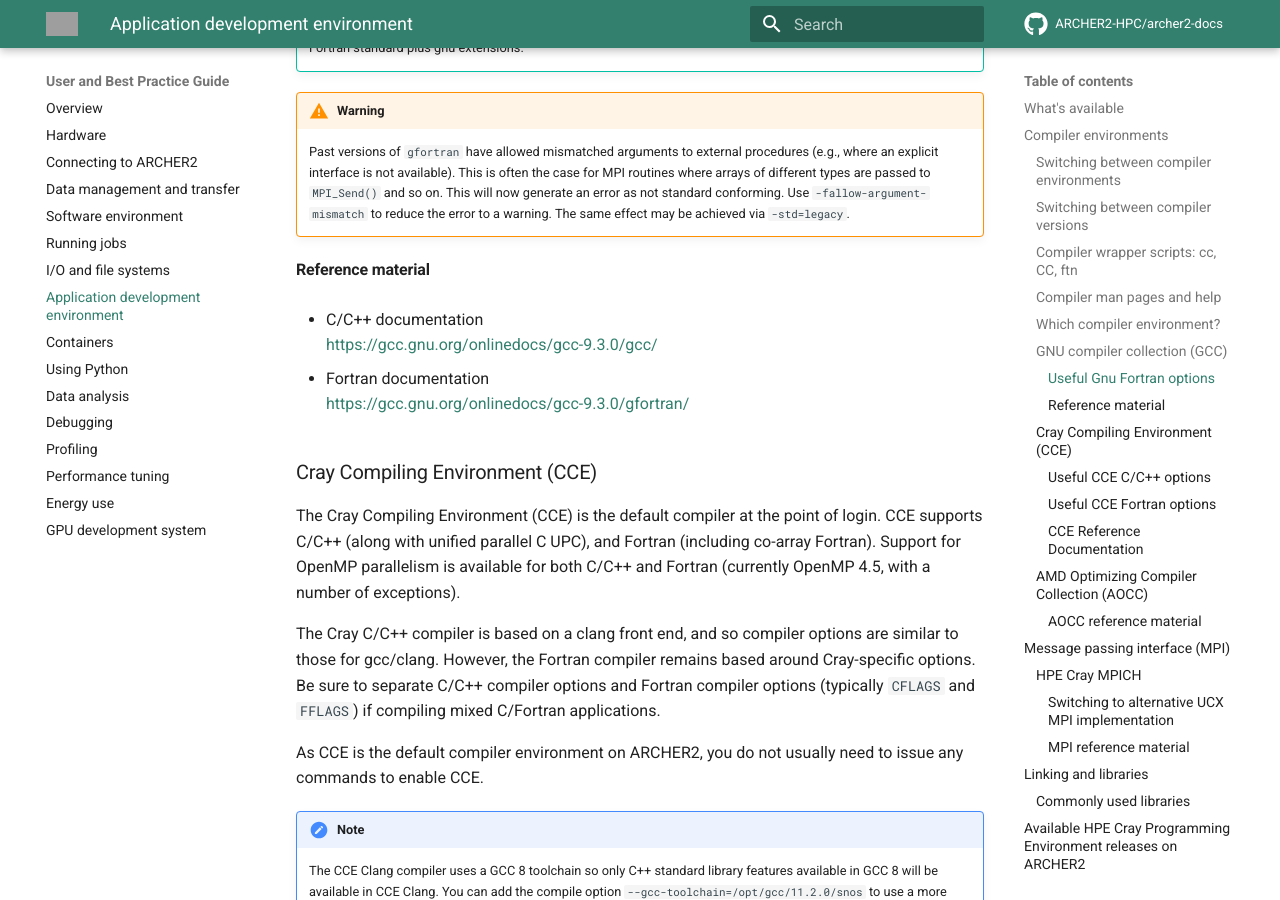
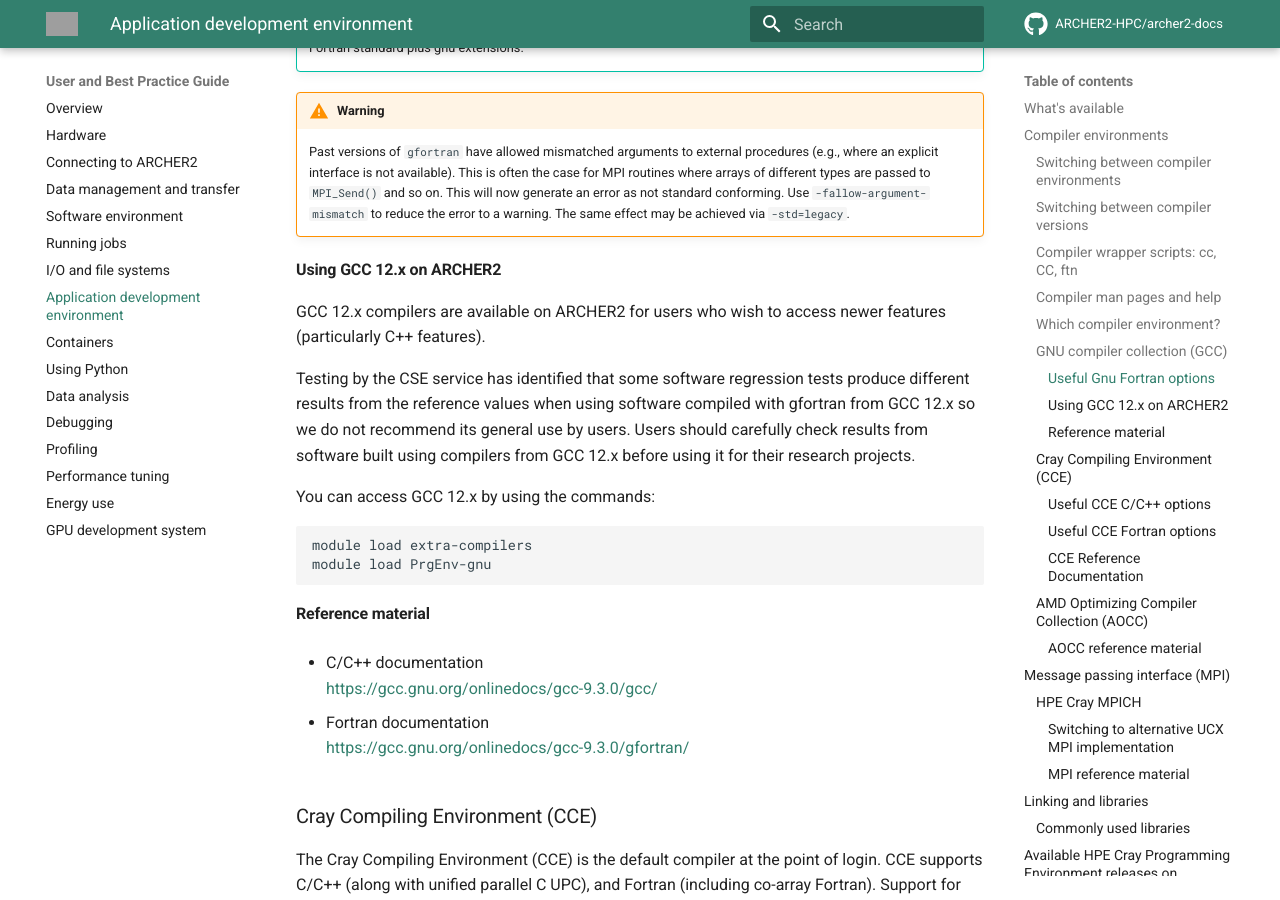
Before and after one commit to ARCHER2-HPC/archer2-docs, an MkDocs documentation site: the page built from docs/user-guide/dev-environment.md, in a window 1280 px wide and 900 px high, scrolled down 7453 px. Built offline with MkDocs 1.6.1 and Material for MkDocs 9.7.7, drawn with Linux system fonts in a browser that asks for light colours; comment, search, counter and statistics services are not loaded; grey boxes are pictures that could not be loaded.

Commit message:
Adds note on how to use GCC 12

````diff
--- a/docs/user-guide/dev-environment.md
+++ b/docs/user-guide/dev-environment.md
@@ -300,7 +300,6 @@
 !!! warning
     Intel compilers are not currently available on ARCHER2.
 
-
 ### GNU compiler collection (GCC)
 
 The commonly used open source GNU compiler collection is available and
@@ -367,6 +366,25 @@
     generate an error as not standard conforming. Use
     `-fallow-argument-mismatch` to reduce the error to a warning. The same
     effect may be achieved via `-std=legacy`.
+
+#### Using GCC 12.x on ARCHER2
+
+GCC 12.x compilers are available on ARCHER2 for users who wish to access
+newer features (particularly C++ features).
+
+Testing by the CSE service has
+identified that some software regression tests produce different results
+from the reference values when using software compiled with gfortran from
+GCC 12.x so we do not recommend its general use by users. Users should
+carefully check results from software built using compilers from GCC 12.x
+before using it for their research projects.
+
+You can access GCC 12.x by using the commands:
+
+```
+module load extra-compilers
+module load PrgEnv-gnu
+```
 
 #### Reference material
 
````
